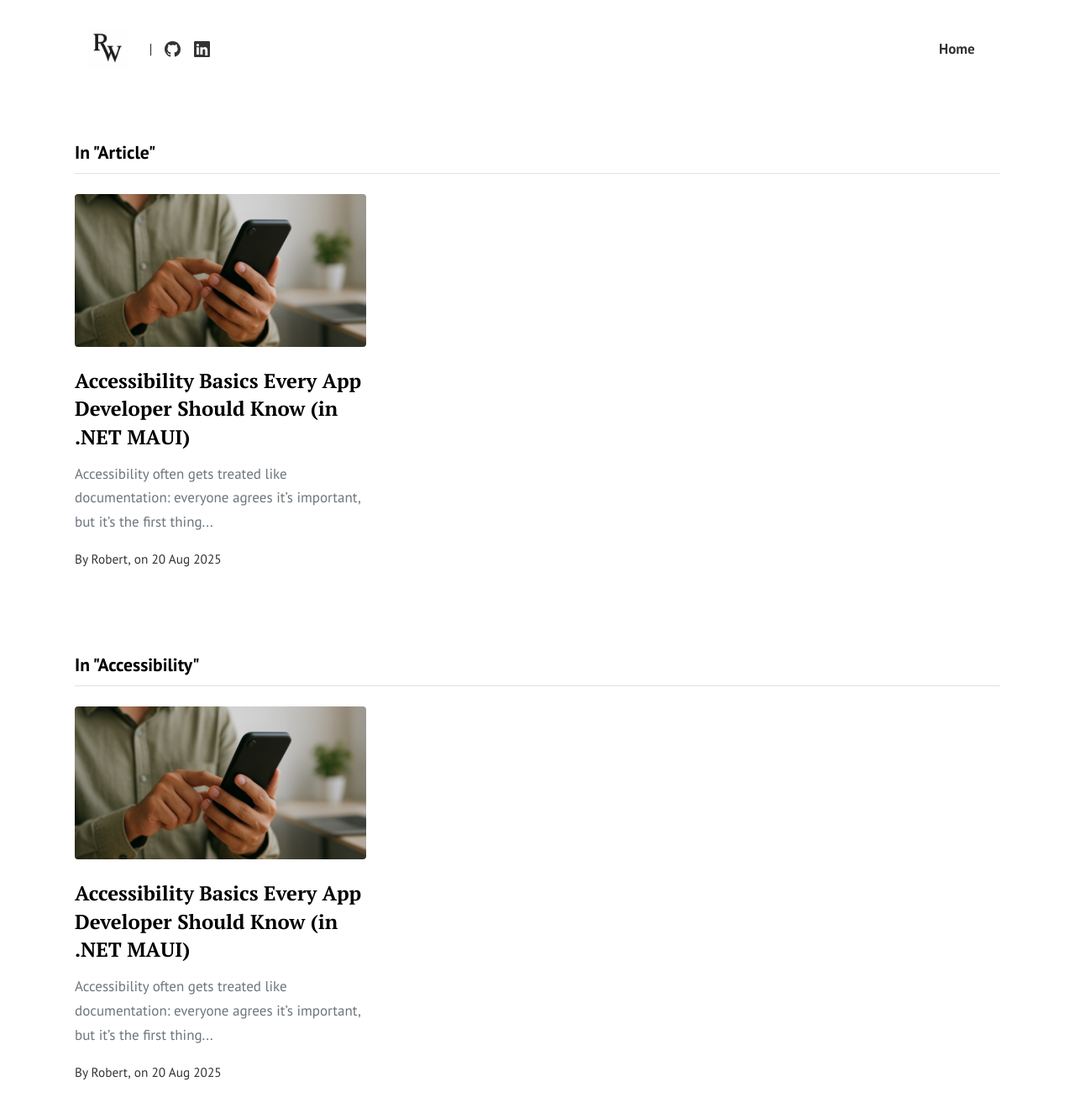
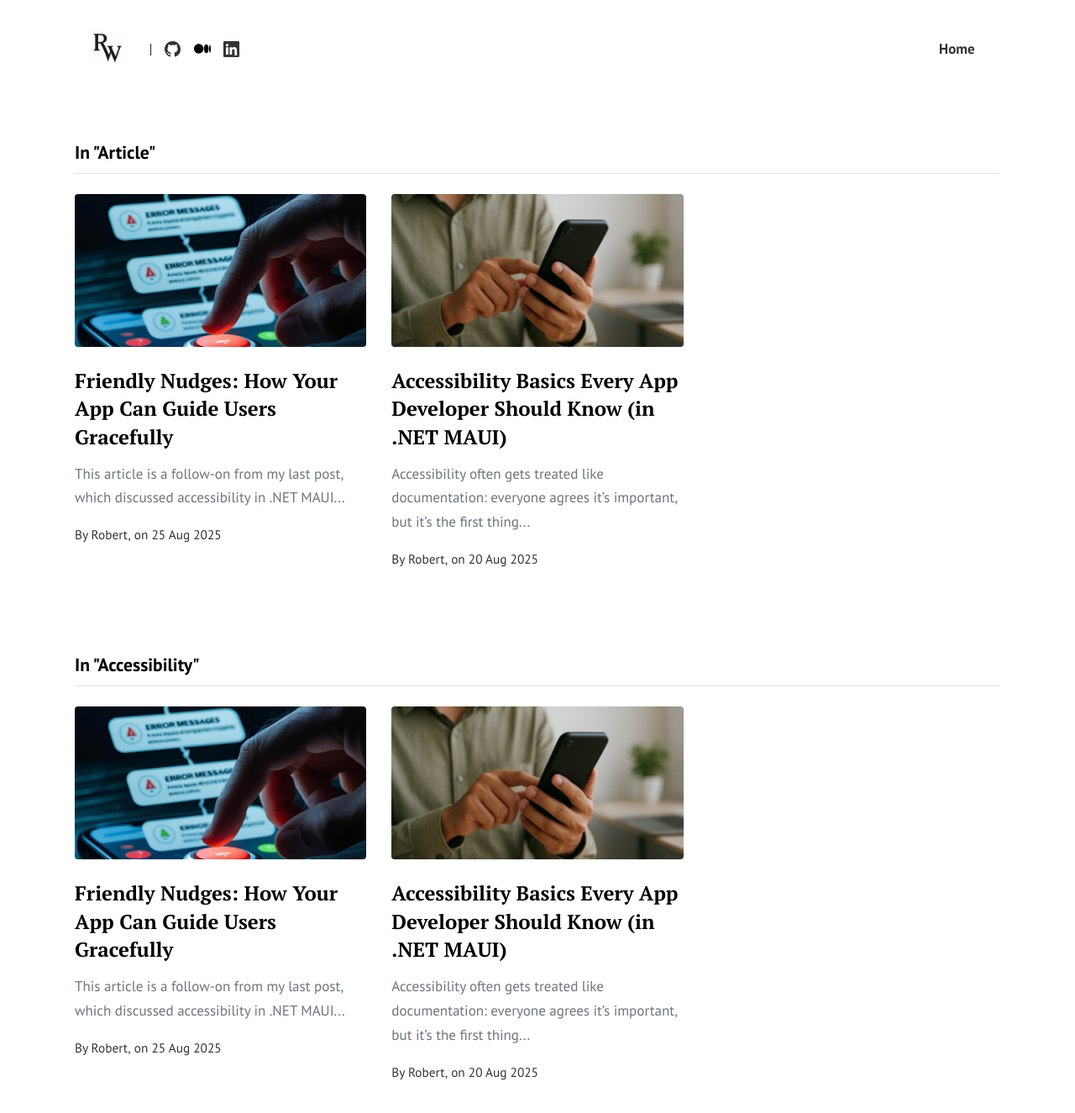
Before and after one commit to RobertWildgoose/robertwildgoose.github.io, a Jekyll site: the page built from pages/categories.html, in a window 1280 px wide and 1400 px high. Shown: the top 1325 px of the window at 84% size. Built offline with Jekyll 4.4.1, drawn with Linux system fonts in a browser that asks for light colours; some of the changed lines change nothing that is shown.

Commit message:
Friendly Nudges
- Added Medium Link
- Added New Post
- Added New Post Image
- Added Associated Images

````diff
--- a/_config.yml
+++ b/_config.yml
@@ -25,6 +25,7 @@ ganalytics: G-RQF22W79RR
 social:
   linkedin: https://www.linkedin.com/in/robert-wildgoose-2031a183/
   github: https://github.com/RobertWildgoose
+  medium: https://medium.com/@robert-wildgoose
 
 # Plugins
 plugins:
--- a/_layouts/default.html
+++ b/_layouts/default.html
@@ -53,6 +53,10 @@
               <svg xmlns="http://www.w3.org/2000/svg" width="19" height="19" fill="currentColor" class="bi bi-github" viewBox="0 0 16 16">
                 <path d="M8 0C3.58 0 0 3.58 0 8c0 3.54 2.29 6.53 5.47 7.59.4.07.55-.17.55-.38 0-.19-.01-.82-.01-1.49-2.01.37-2.53-.49-2.69-.94-.09-.23-.48-.94-.82-1.13-.28-.15-.68-.52-.01-.53.63-.01 1.08.58 1.23.82.72 1.21 1.87.87 2.33.66.07-.52.28-.87.51-1.07-1.78-.2-3.64-.89-3.64-3.95 0-.87.31-1.59.82-2.15-.08-.2-.36-1.02.08-2.12 0 0 .67-.22 2.2.82a7.58 7.58 0 0 1 2-.27c.68 0 1.36.09 2 .27 1.53-1.04 2.2-.82 2.2-.82.44 1.1.16 1.92.08 2.12.51.56.82 1.27.82 2.15 0 3.07-1.87 3.75-3.65 3.95.29.25.54.73.54 1.48 0 1.07-.01 1.93-.01 2.2 0 .21.15.46.55.38A8.013 8.013 0 0 0 16 8c0-4.42-3.58-8-8-8z"/>
               </svg>
+            </a>
+
+            <a class="d-inline-block social-icon" target="_blank" href="{{site.social.medium}}">
+              <svg viewBox="0 -55 256 256" version="1.1" xmlns="http://www.w3.org/2000/svg" xmlns:xlink="http://www.w3.org/1999/xlink" preserveAspectRatio="xMidYMid" fill="#000000"><g id="SVGRepo_bgCarrier" stroke-width="0"></g><g id="SVGRepo_tracerCarrier" stroke-linecap="round" stroke-linejoin="round"></g><g id="SVGRepo_iconCarrier"> <g> <path d="M72.2009141,1.42108547e-14 C112.076502,1.42108547e-14 144.399375,32.5485469 144.399375,72.6964154 C144.399375,112.844284 112.074049,145.390378 72.2009141,145.390378 C32.327779,145.390378 0,112.844284 0,72.6964154 C0,32.5485469 32.325326,1.42108547e-14 72.2009141,1.42108547e-14 Z M187.500628,4.25836743 C207.438422,4.25836743 223.601085,34.8960455 223.601085,72.6964154 L223.603538,72.6964154 C223.603538,110.486973 207.440875,141.134463 187.503081,141.134463 C167.565287,141.134463 151.402624,110.486973 151.402624,72.6964154 C151.402624,34.9058574 167.562834,4.25836743 187.500628,4.25836743 Z M243.303393,11.3867175 C250.314,11.3867175 256,38.835526 256,72.6964154 C256,106.547493 250.316453,134.006113 243.303393,134.006113 C236.290333,134.006113 230.609239,106.554852 230.609239,72.6964154 C230.609239,38.837979 236.292786,11.3867175 243.303393,11.3867175 Z" fill="#000000"> </path> </g> </g></svg>
             </a>
 
             <a class="d-inline-block social-icon" target="_blank" href="{{site.social.linkedin}}">
--- /dev/null
+++ b/_posts/2025-08-25-Friendly_Nudges.md
@@ -0,0 +1,210 @@
+---
+layout: post
+title: "Friendly Nudges: How Your App Can Guide Users Gracefully"
+categories: [Article, Accessibility]
+image: assets/images/friendly_nudges.png
+---
+
+This article is a follow-on from my last post, which discussed accessibility in .NET MAUI apps more generally. Here, we’re diving deeper into error messages, showing how to make them clear, actionable, and mobile-friendly, while also using some neat MAUI features to ensure they’re announced correctly by assistive technologies.
+
+Error messages are like that friend who whispers, “you’ve got something in your teeth” you need them, but only if they do it clearly, politely, and at the right time. On mobile, poorly designed errors can frustrate users faster than a laggy tap on a button.
+
+Let’s make sure your MAUI app doesn’t commit that crime.
+
+<div class="alert alert-primary" role="alert">
+  For context: This blog is me documenting the cool things I have learnt over time and some things I’ve recently discovered about mobile app development, hoping it helps someone out there make their apps better. Some of it is accessibility focused, some of it is just good mobile app practices either way, if it saves a user from frustration, my day is made.
+</div>
+
+
+------------------------------------------------------------------------
+
+## Why Accessible Errors Matter on Mobile
+
+On a mobile screen, mistakes are inevitable. Users:
+
+- Mistap fields because thumbs aren’t precision tools
+- Use autofill incorrectly
+- Lose context when scrolling through a long form
+
+For users with screen readers, vision impairments, or motor challenges, inaccessible errors can turn your sleek app into an obstacle course. Imagine a user filling a signup form only to find an error at the bottom after scrolling through multiple fields they might never figure out what went wrong.
+
+Accessible error messages don’t just prevent frustration they guide users efficiently and make your app feel polished. Good error handling:
+
+- Links messages to the exact field causing the issue
+- Announces errors immediately for assistive tech
+- Provides actionable instructions on how to fix the problem
+
+Even small improvements here, like ensuring an error is announced as soon as it appears or using icons and text together can make a huge difference in mobile app usability.
+
+On small screens, clarity is king: users don’t have room to hunt for clues or second-guess what went wrong.
+
+💡 Think of error messages as your app holding the user’s hand for a moment, instead of leaving them to stumble in the dark.
+
+------------------------------------------------------------------------
+
+## Best Practices for Mobile MAUI Apps
+
+### Speak Human
+
+Error messages should be written like a helpful teammate, not a cryptic system log. Mobile users in particular don’t want to be stuck wondering what went wrong they need to know:
+
+- What’s broken? (clearly name the problem)
+- Where do I go from here? (point them to the fix)
+- How do I move forward? (give the exact next action)
+
+Two Examples of this:
+#### Email Address Failure
+
+<div class="alert alert-danger" role="alert">
+❌ Invalid input.
+</div>
+
+<div class="alert alert-success" role="alert">
+✅ Enter a valid email, like name@example.com.
+</div>
+
+#### Password Failure
+
+<div class="alert alert-danger" role="alert">
+❌ Login failed.
+</div>
+
+<div class="alert alert-success" role="alert">
+✅ Your password is too short. It must be at least 8 characters.
+</div>
+
+Just as important, the tone should avoid blame. A good message doesn’t make the user feel at fault for not knowing what to do, instead it gives them the confidence to keep going. So by making errors conversational and solution-oriented, you keep users in flow instead of leaving them frustrated at a dead end.
+
+### Tie Errors to the Relevant Field
+
+Errors should appear next to the field that caused them, so users don’t have to scroll or guess. In MAUI, you can combine visibility binding with accessibility properties:
+
+
+``` xml
+<Entry
+       x:Name="EmailEntry"
+       Placeholder="Email" />
+<Label
+       Text="Enter a valid email."
+       TextColor="Red"
+       SemanticProperties.Description="Error message for invalid email"
+       IsVisible="{Binding IsEmailInvalid}" />
+```
+
+
+This setup ensures:
+
+- The error is visible right where it matters
+- The screen reader announces the problem immediately
+- Users know exactly what to fix
+
+### Use Multiple Cues
+
+Color alone isn’t enough. Combine text, icons, and color to communicate errors effectively. Here’s the progression:
+
+<div class="alert alert-danger" role="alert">
+       <a href="#" class="alert-link">Bad Example:</a> Only color change<br>
+       <a href="#" class="alert-link">Problem:</a> Users who are color-blind or have low vision might not notice the error.
+</div>
+
+![alt text]( ../assets/images/entry_field_1.png "Entry Field With Only A Red Border")
+
+``` xml
+<Entry Placeholder="Username" />
+<!-- Turns border red on error -->
+```
+
+
+<div class="alert alert-warning" role="alert">
+       <a href="#" class="alert-link">Good Example:</a> Text + color<br>
+       <a href="#" class="alert-link">Problem:</a>The message is visible as text, but a screen reader may not announce it unless additional accessibility properties are used.<br>
+</div>
+ ![alt text]( ../assets/images/entry_field_2.png "Entry Field With A Red Border And Error Text")
+
+``` xml
+<Entry Placeholder="Username" />
+<Label Text="Username is required" TextColor="Red" />
+```
+
+<div class="alert alert-success" role="alert">
+       <a href="#" class="alert-link">Best Example:</a>Text + icon + color + accessibility properties, <br>
+       <ul>
+              <li>Text: clearly explains the error</li>
+              <li>Icon: reinforces importance visually</li>
+              <li>Color: grabs attention</li>
+              <li>Accessibility properties: ensures the error is announced immediately by screen readers</li>
+       </ul>
+</div>
+ ![alt text]( ../assets/images/entry_field_3.png "Entry Field With A Red Border And Error Text and AccessibiltyFeilds and Iconography.")
+``` xml
+<Entry x:Name="UsernameEntry" Placeholder="Username" />
+
+<Label Text="⚠ Username is required"
+       TextColor="Red"
+       SemanticProperties.Description="Error message for missing username"
+       IsVisible="{Binding IsUsernameInvalid}" />
+```
+
+------------------------------------------------------------------------
+### Immediate Feedback
+
+Users shouldn’t have to wait until pressing “Submit” to discover something’s wrong. Showing errors as users type or when they leave a field is critical on mobile, where scrolling back and forth is cumbersome.
+
+For accessibility, dynamic error messages won’t automatically be read by screen readers. To ensure all users receive immediate feedback, use SemanticScreenReader.Announce in your code-behind whenever an error appears:
+```xml
+if (IsPasswordTooShort)
+{
+    SemanticScreenReader.Announce("Password must be at least 8 characters");
+}
+```
+
+This ensures blind and low-vision users get the same instant guidance as sighted users.
+<div class="alert alert-success" role="alert">
+       <a href="#" class="alert-link">💡 Pro tip:</a>Test on both iOS and Android, as the timing and queuing of announcements can differ between platforms.
+</div>
+
+### Keyboard & Focus Management
+
+Error handling isn’t just about visibility or announcements, it’s also about smooth navigation for users with external keyboards, switches, or other accessibility tools.
+
+Best practices include:
+
+Move focus to the first error after submission.
+When a user submits a form with errors, set focus to the first invalid field and announce it:
+
+```xml
+if (IsEmailInvalid)
+{
+    EmailEntry.Focus();
+    SemanticScreenReader.Announce("Please enter a valid email address");
+}
+```
+
+#### Respect user control.
+Only move focus after form submission. Avoid shifting focus while users are typing, as it can be disorienting.
+
+With this approach, both touch and non-touch users get a clear, accessible path through your form, reducing frustration and guiding them efficiently.
+
+------------------------------------------------------------------------
+
+## References & Further Reading
+
+-   [Microsoft: Accessible Forms in .NET MAUI](https://learn.microsoft.com/en-us/dotnet/maui/fundamentals/accessibility)
+-   [WCAG 2.1: Error Identification](https://www.w3.org/WAI/WCAG22/quickref/?versions=2.1#error-identification)
+-   [WebAIM: Accessible Error Messages](https://webaim.org/techniques/forms/#error-messages)
+
+------------------------------------------------------------------------
+
+## Final Thoughts
+
+On mobile, every tap counts, and every message matters. Accessible error messages in MAUI aren’t just a checkbox they’re a power move. They reduce frustration, guide users effortlessly, and make your app feel smart, considerate, and professional.
+
+MAUI provides SemanticProperties and AutomationProperties specifically for mobile accessibility:
+
+<ul>
+       <li>SemanticProperties.Description → provides context</li>
+       <li>SemanticProperties.Hint → tells users how to fix it</li>
+       <li>SemanticProperties.Announce → immediately read aloud when an error appears</li>
+</ul>
+
+Combine these with dynamic visibility, and your mobile forms become usable for everyone.
````
Also changed, not shown: assets/images/entry_field_1.png (added), assets/images/entry_field_2.png (added), assets/images/entry_field_3.png (added), assets/images/friendly_nudges.png (added).
